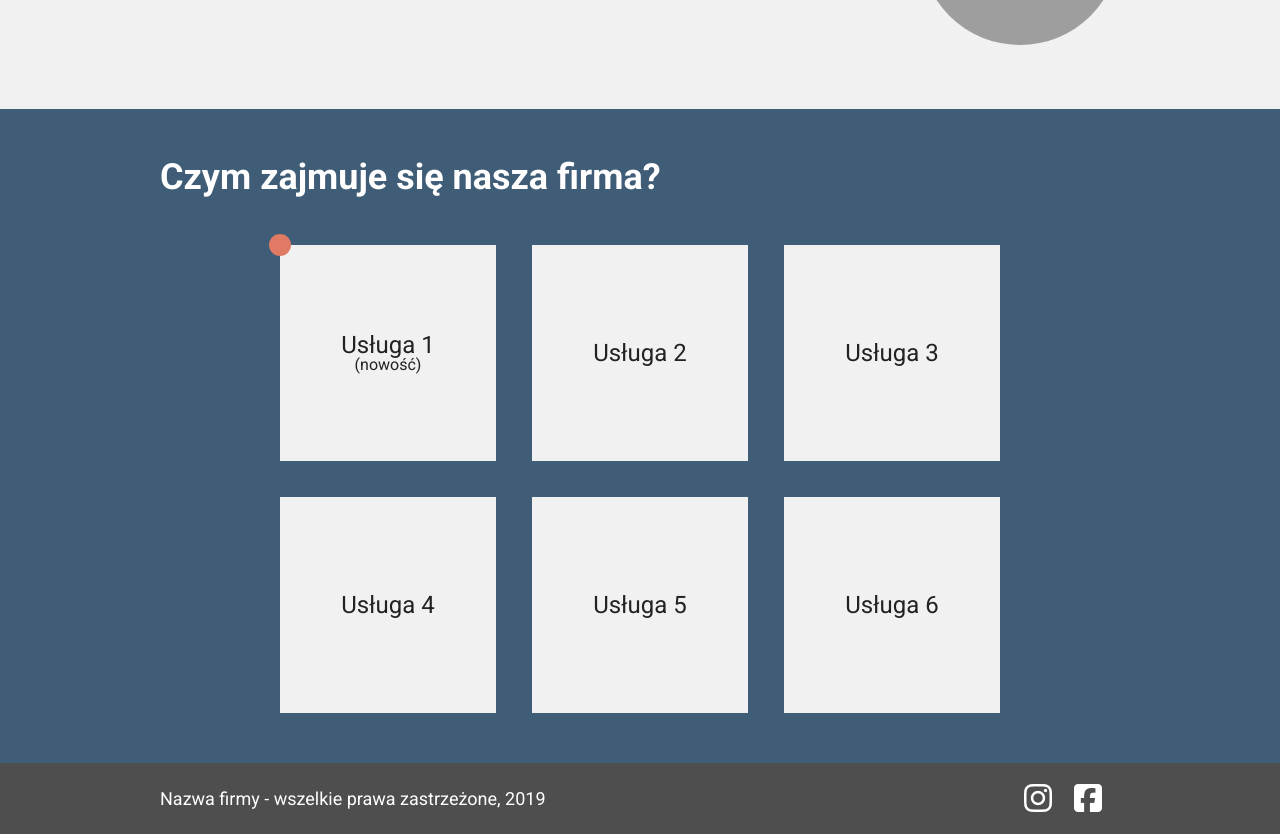
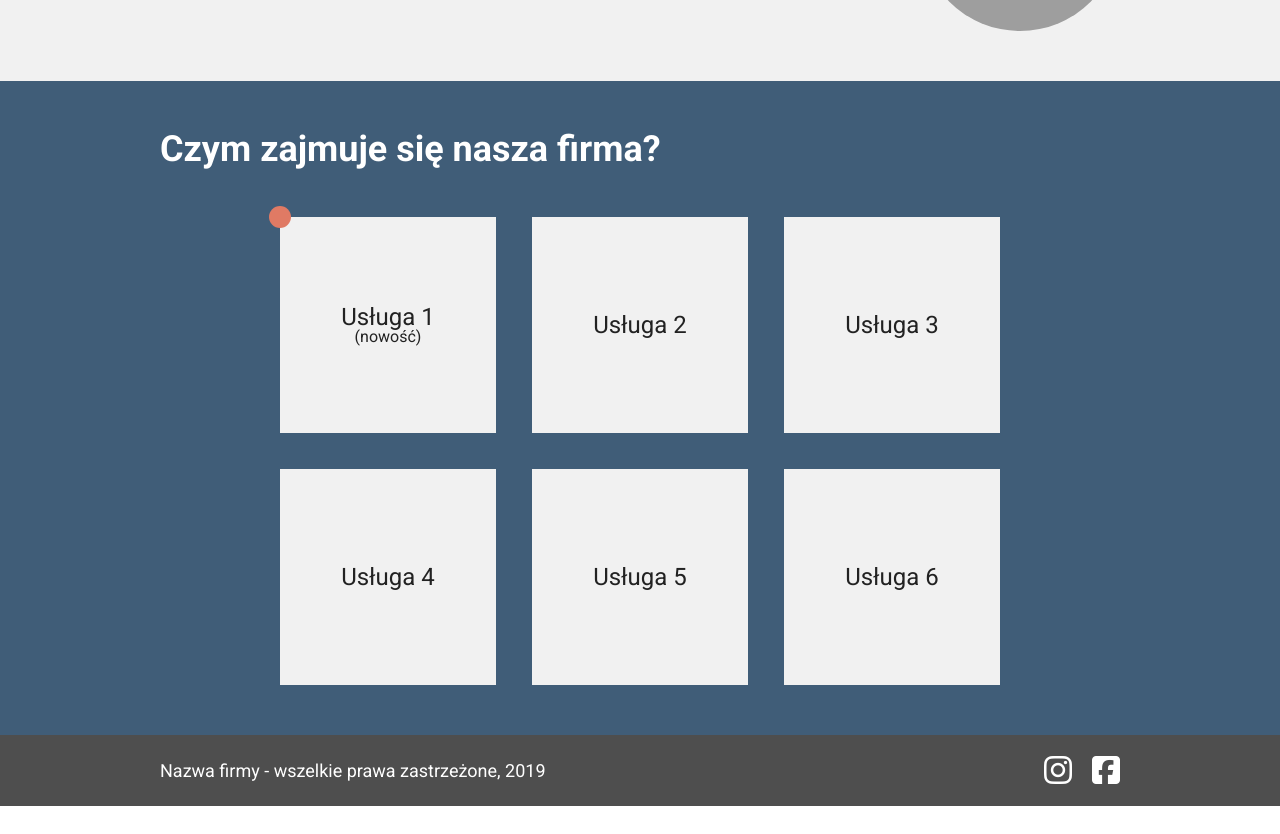
Before and after one commit to SkalskaPaulina/projekt-zaliczeniowy-1-html-css, a website: page index.html in a window 1280 px wide. Shown: the part 1255-2089 px from the top of the page. After the commit the page ends 2061 px from the top, so only its background shows below. Drawn offline with Linux system fonts and the light colour scheme; grey boxes are pictures that could not be loaded.

Commit message:
zadanie poprawione

```diff
--- a/index.html
+++ b/index.html
@@ -42,7 +42,7 @@
           </div>
         </div>
       </section>
-      <section class="about" id="about">
+      <section class="padd about" id="about">
         <div class="container">
           <h2 class="about-heading-2">Nasi specjaliści</h2>
           <div class="about-employee">
@@ -73,7 +73,7 @@
           </div>
         </div>
       </section>
-      <section class="offers" id="offers">
+      <section class="padd offers" id="offers">
         <div class="container">
           <h2 class="offer-heading-1">Czym zajmuje się nasza firma?</h2>
           <div class="offers-wrapper">
@@ -118,12 +118,18 @@
         <span class="footer-credits"
           >Nazwa firmy - wszelkie prawa zastrzeżone, 2019</span
         >
-        <div>
-          <a href="#" class="medium"><i class="fa-brands fa-instagram"></i></a>
-          <a href="#" class="medium"
-            ><i class="fa-brands fa-square-facebook"></i
-          ></a>
-        </div>
+        <ul class="footer-links">
+          <li>
+            <a href="#" class="medium"
+              ><i class="fa-brands fa-instagram"></i
+            ></a>
+          </li>
+          <li>
+            <a href="#" class="medium"
+              ><i class="fa-brands fa-square-facebook"></i
+            ></a>
+          </li>
+        </ul>
       </div>
     </footer>
   </body>
--- a/style.css
+++ b/style.css
@@ -65,10 +65,10 @@ body {
 }
 
 .landing-page {
-  max-width: 1920px;
-  height: 1080px;
+  width: 100%;
+  height: 574px;
   height: calc(100vh - 100px);
-  background-image: url(/background.jpg);
+  background-image: url(/m_background.jpg);
   background-position: center;
   background-size: cover;
 }
@@ -121,8 +121,10 @@ body {
   color: #000000;
 }
 
+.padd {
+  padding: 50px 0;
+}
 .about {
-  padding: 5% 5%;
   background-color: #f1f1f1;
 }
 
@@ -173,7 +175,6 @@ body {
 }
 
 .offers {
-  padding: 50px;
   background-color: #405d78;
 }
 
@@ -248,8 +249,15 @@ body {
   font-size: 18px;
 }
 
+.footer-links {
+  display: flex;
+  flex-direction: row;
+  align-items: center;
+  gap: 20px;
+}
+
 .medium {
   color: white;
-  margin-right: 18px;
   font-size: xx-large;
+  text-decoration: none;
 }
```
Also changed, not shown: background.jpg (deleted), m_background.jpg (added).
